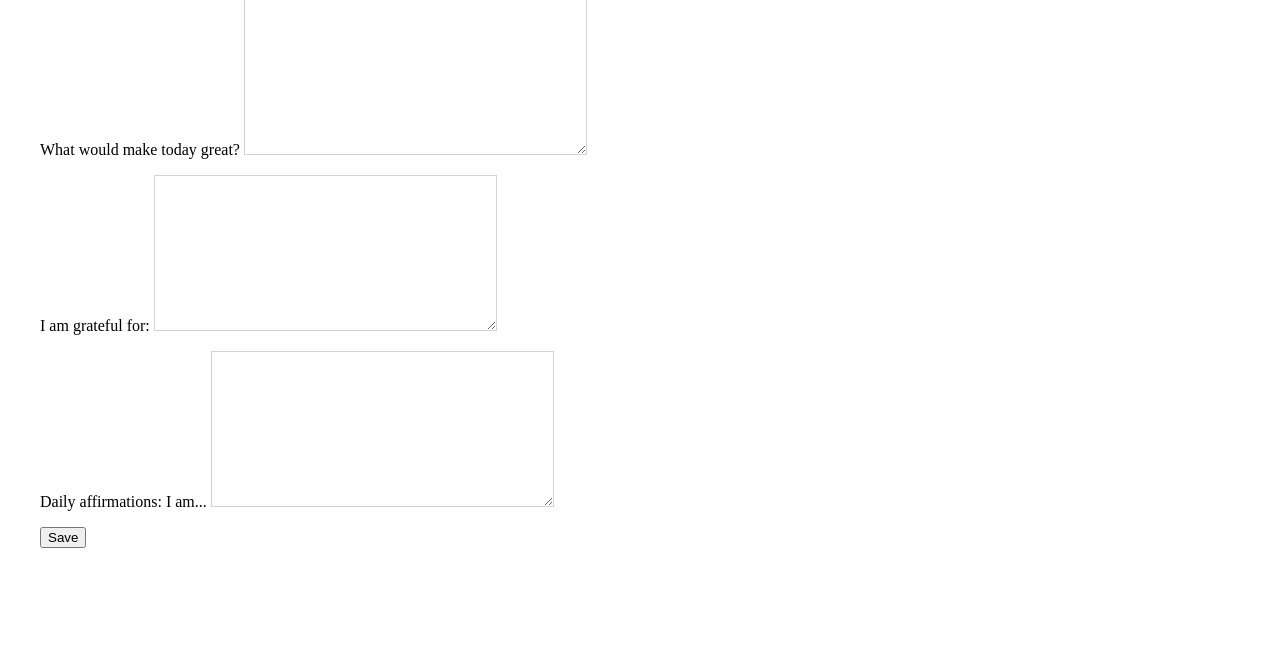
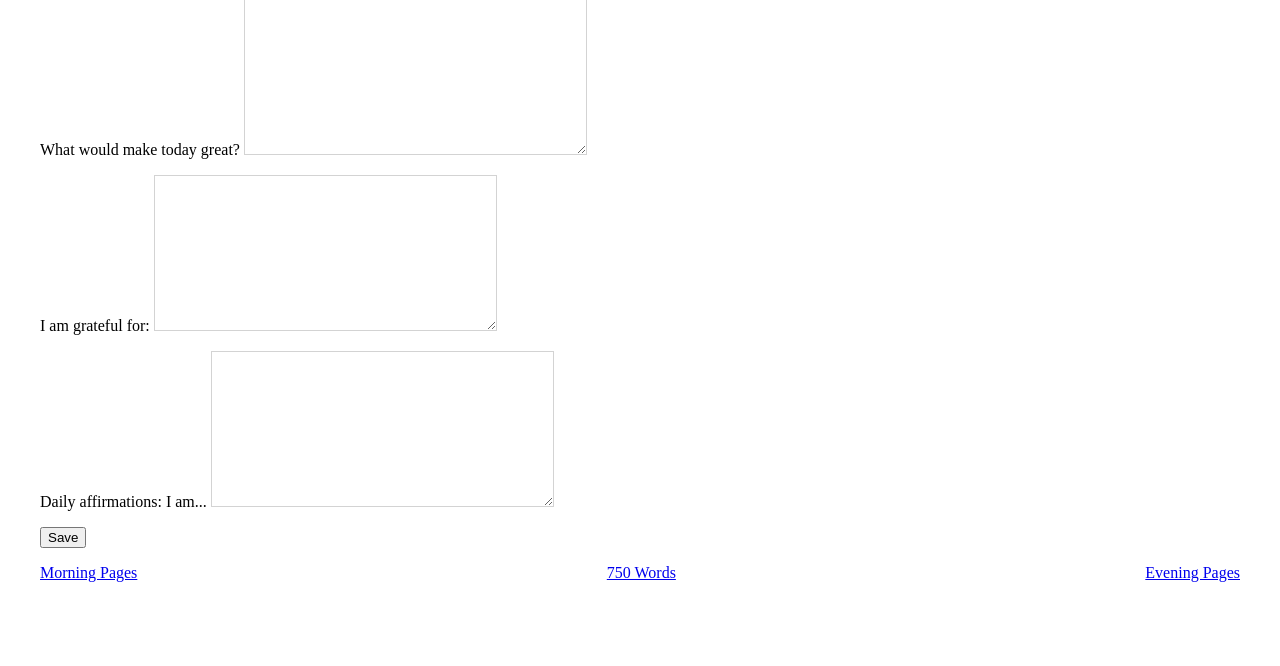
Before and after one commit to martin-martin/django-daily, a Django app: page /write/morning in a window 1280 px wide. Shown: the part 59-725 px from the top of the page. Run offline with Django 3.2, Linux system fonts and the light colour scheme; the visitor is signed in with stand-in values (Sample User, id 1).

Commit message:
Add links

```diff
--- a/canvas/urls.py
+++ b/canvas/urls.py
@@ -5,7 +5,9 @@ from .models import Text
 from .views import write
 
 
+app_name = 'canvas'
+
 urlpatterns = [
-    path('', write),  # could be 'canvas/'
+    path('', write, name='canvas'),  # could be 'canvas/'
     path('all/', login_required(ListView.as_view(model=Text))),
 ]
--- a/prompts/templates/prompts/morning.html
+++ b/prompts/templates/prompts/morning.html
@@ -4,8 +4,10 @@
 
     <h1>Morning Pages</h1>
     <div class="morning">
-    <form method="post">{% csrf_token %}
-        {{ form.as_p }}
-    <input type="submit" value="Save">
+        <form method="post">{% csrf_token %}
+            {{ form.as_p }}
+        <input type="submit" value="Save">
+        </form>
     </div>
+
 {% endblock %}
--- a/static/style.css
+++ b/static/style.css
@@ -53,3 +53,8 @@ div.morning > form > p > textarea,
 div.evening > form > p > textarea {
     border: 1px solid lightgray;
 }
+
+footer {
+    display: flex;
+    justify-content: space-between;
+}
--- a/templates/base.html
+++ b/templates/base.html
@@ -14,5 +14,12 @@
     {% block content %}
 
     {% endblock %}
+
+    <footer>
+        <a href="{% url 'prompts:morning' %}">Morning Pages</a>
+        <a href="{% url 'canvas:canvas' %}">750 Words</a>
+        <a href="{% url 'prompts:evening' %}">Evening Pages</a>
+    </footer>
+
 </body>
 </html>
```
Also changed, not shown: prompts/templates/prompts/evening.html (+4 -4 lines).
